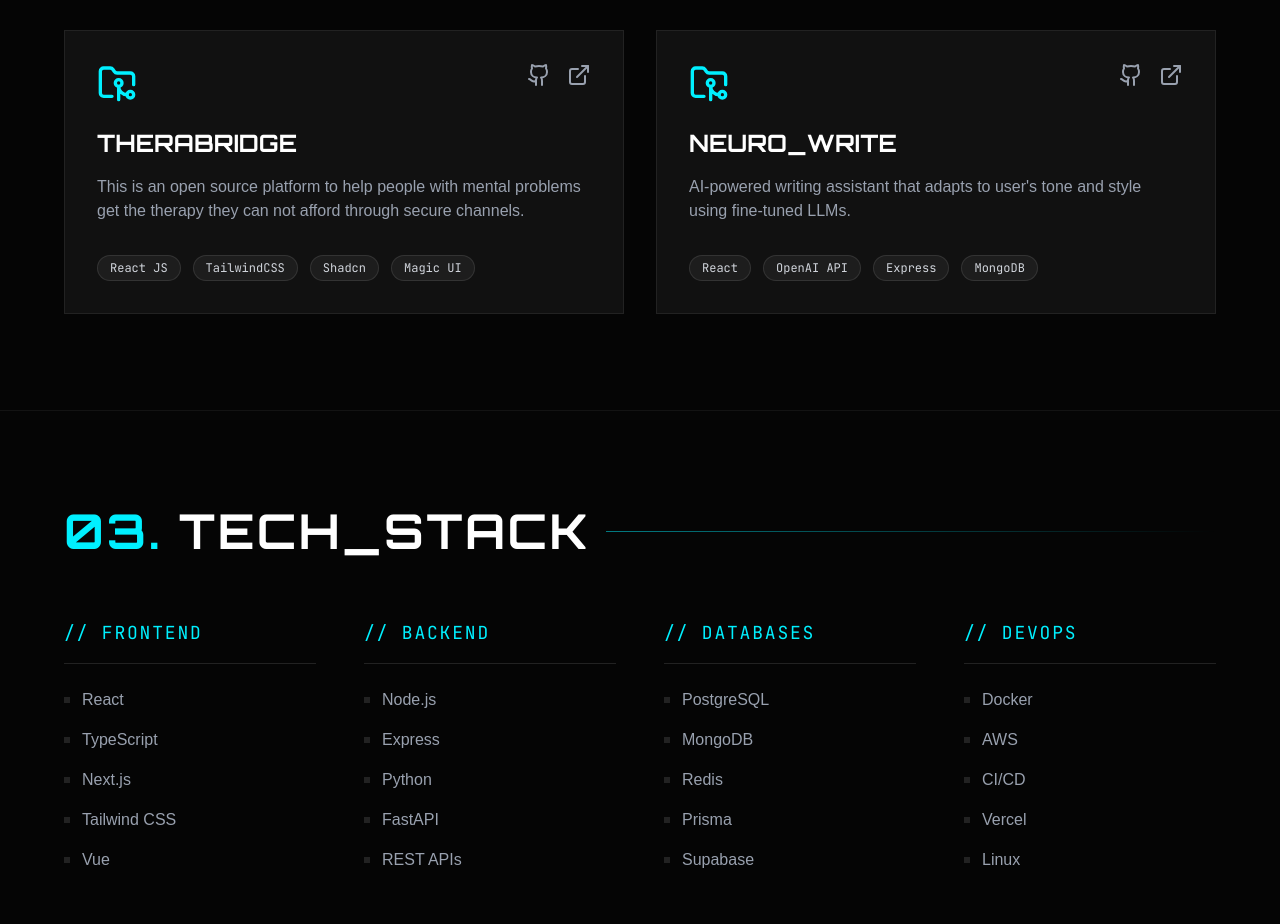
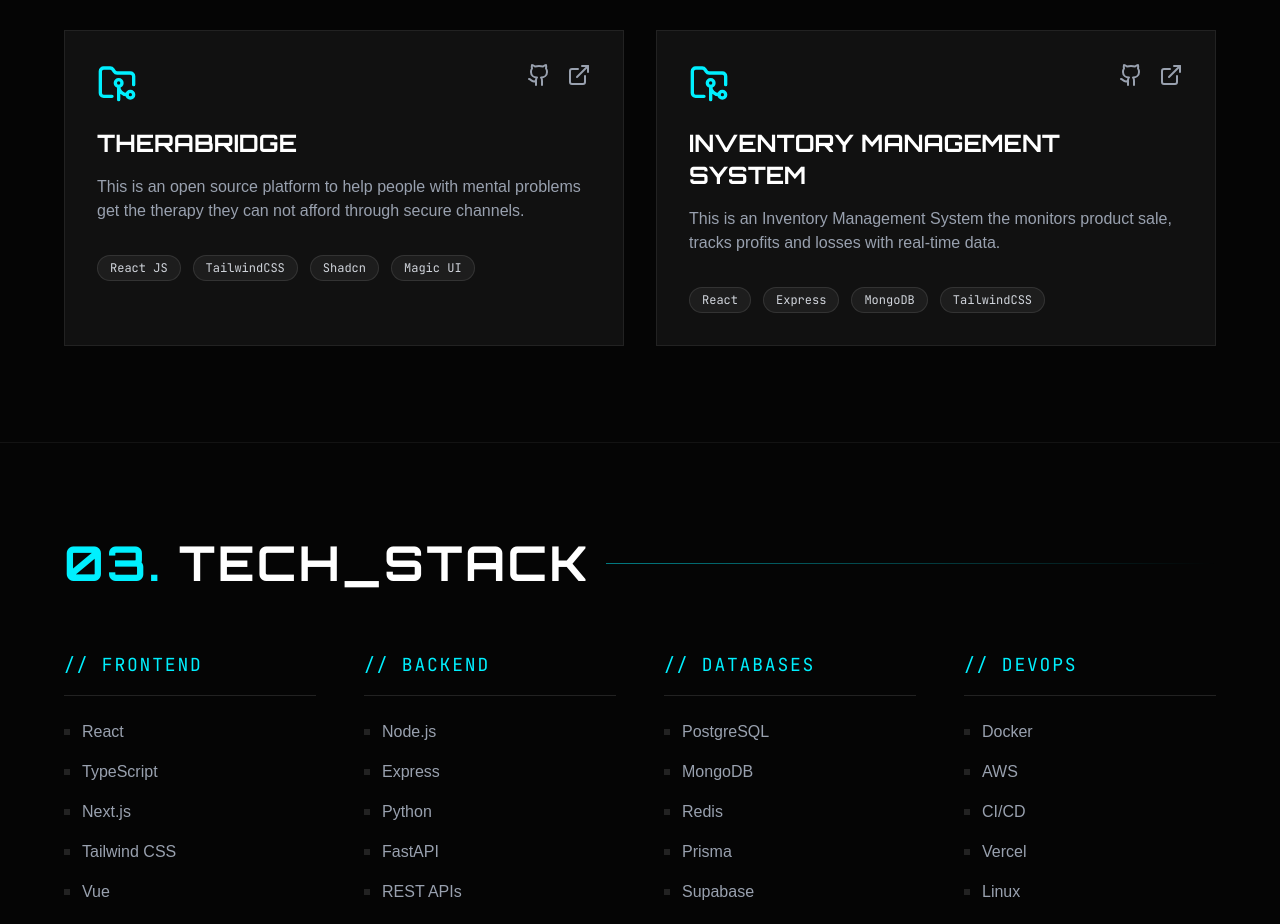
Before and after one commit to Icyubahiro-Jay-P/Portifolio, a React (Vite) app: page /dev in a window 1280 px wide. Shown: the part 2100-3024 px from the top of the page. Built offline with nearby package versions, Linux system fonts and the light colour scheme.

Commit message:
AIDO project tune in

```diff
--- a/src/components/dev/DevProjects.tsx
+++ b/src/components/dev/DevProjects.tsx
@@ -28,17 +28,17 @@ const projects = [
     tech: ["React JS", "TailwindCSS", "Shadcn", "Magic UI"],
     links: {
       github: "https://github.com/Icyubahiro-Jay-P/therabridge-frontend",
-      live: "#",
+      live: "https://therabridge.vercel.app",
     },
   },
   {
-    title: "NEURO_WRITE",
+    title: "INVENTORY MANAGEMENT SYSTEM",
     description:
-      "AI-powered writing assistant that adapts to user's tone and style using fine-tuned LLMs.",
-    tech: ["React", "OpenAI API", "Express", "MongoDB"],
+      "This is an Inventory Management System the monitors product sale, tracks profits and losses with real-time data.",
+    tech: ["React", "Express", "MongoDB", "TailwindCSS"],
     links: {
-      github: "#",
-      live: "#",
+      github: "https://github.com/Icyubahiro-Jay-P/aido-frontend",
+      live: "https://aido-group-company-ltd.vercel.app",
     },
   },
 ];
```
